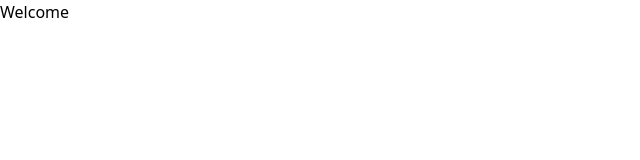
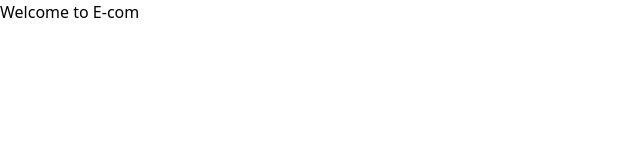
Before and after one commit to mehedihassandev/eCommerce-nextjs, a Next.js app: page / in a window 1280 px wide. Shown: the top 160 px of the page, without its empty margins (0-640 px from the left). Built offline with nearby package versions, Linux system fonts and the light colour scheme.

Commit message:
NE-0003: First commit by Amit

```diff
--- a/app/page.tsx
+++ b/app/page.tsx
@@ -1,3 +1,3 @@
 export default function Home() {
-  return <div>Welcome</div>;
+  return <div>Welcome to E-com</div>;
 }
```
